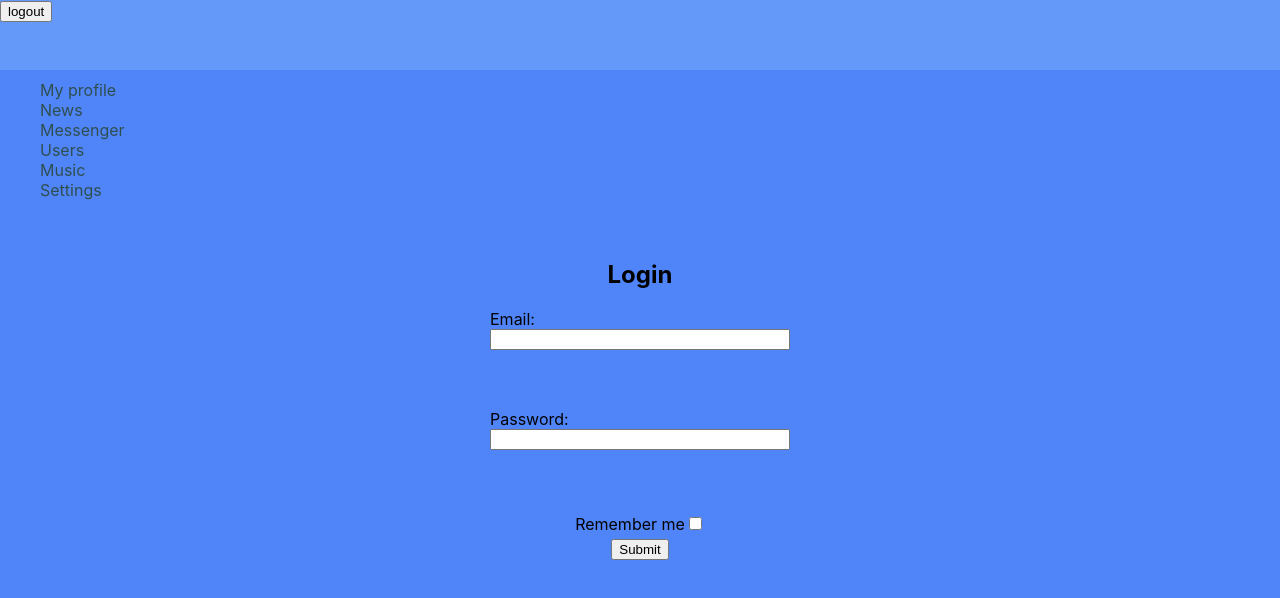
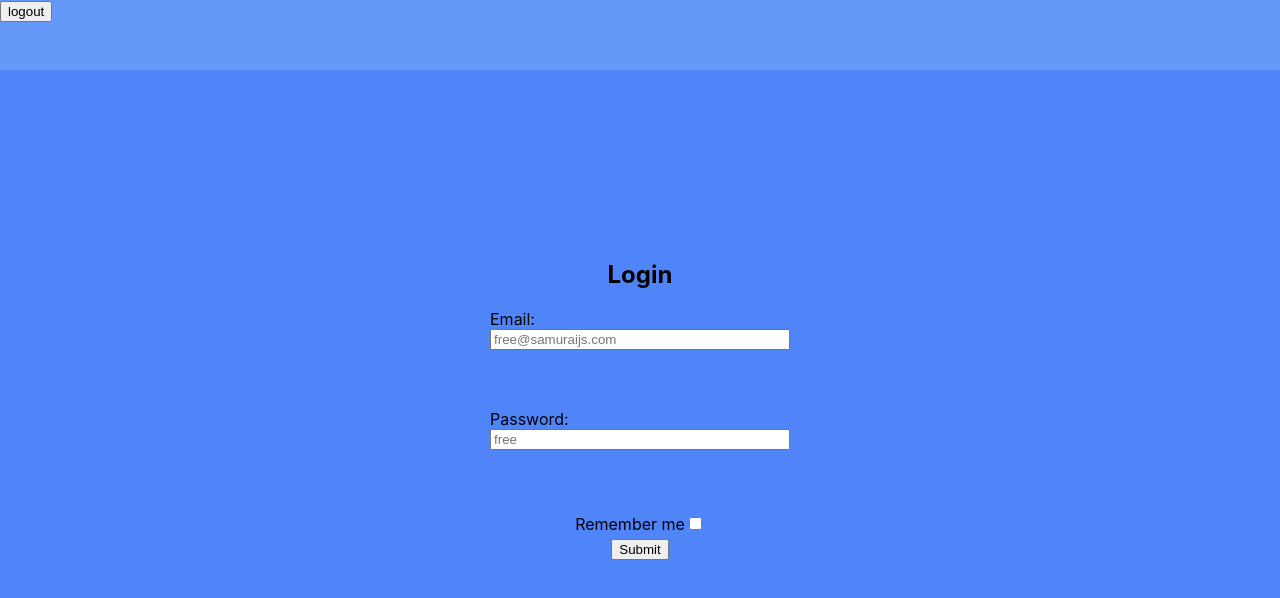
Before and after one commit to boevoivertolet/casecook-hooks, a React (Create React App) app: page /loginPage in a window 1280 px wide. Shown: the top 598 px of the page. Built offline with nearby package versions, Linux system fonts and the light colour scheme; no server answers.

Commit message:
стили/ тестовые данные для логин форм

```diff
--- a/src/app/Casecook.module.css
+++ b/src/app/Casecook.module.css
@@ -20,6 +20,7 @@
 }
 
 .content {
+
     background-color: rgb(80, 133, 250);
     grid-area: 2 / 2 / 2 / 3;
 }
--- a/src/components/LoginForm.tsx
+++ b/src/components/LoginForm.tsx
@@ -44,6 +44,7 @@ export const LoginForm = () => {
                                     <label htmlFor='email'>
                                           Email:
                                           <Field
+                                                placeholder={'free@samuraijs.com'}
                                                 type={'email'}
                                                 id='email'
                                                 name='email'
@@ -55,6 +56,7 @@ export const LoginForm = () => {
                                     <label htmlFor='password'>
                                           Password:
                                           <Field
+                                                placeholder={'free'}
                                                 type={'password'}
                                                 id='password'
                                                 name='password'
--- a/src/components/nav/Nav.module.css
+++ b/src/components/nav/Nav.module.css
@@ -1,7 +1,7 @@
 .nav {
-    position: fixed;
     top: 80px;
     left: 40px;
+
 }
 
 .navLink {
--- a/src/pages/UsersPage/UsersPage.tsx
+++ b/src/pages/UsersPage/UsersPage.tsx
@@ -1,4 +1,4 @@
-import { useEffect, useState } from 'react'
+import { useEffect } from 'react'
 import { useAppDispatch, useAppSelector } from '../../app/store'
 import { UserCard } from './UserCard/UserCard'
 import { UserItemType, requestUsers } from './usersPageReducer'
@@ -39,6 +39,7 @@ export type UsersPageType = {
 const StyledUsersPage = styled.div`
       width: 100%;
       height: 740px;
+
       //border: 15px solid inherit;
       overflow: auto;
       display: flex;
```
